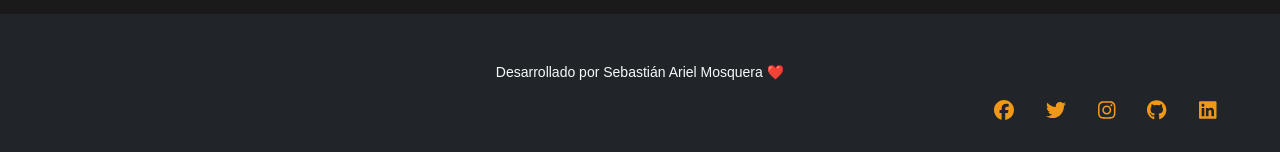
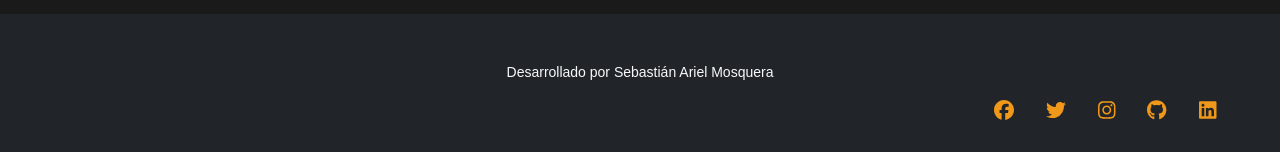
Before and after one commit to z4myk/portfolio, a React (Create React App) app: page / in a window 1280 px wide. Shown: the part 3083-3235 px from the top of the page. Built offline with nearby package versions, Linux system fonts and the light colour scheme; a web font is replaced by a local one.

Commit message:
fix footer

```diff
--- a/src/components/Footer.js
+++ b/src/components/Footer.js
@@ -11,7 +11,7 @@ export const Footer = () => {
   return (
     <>
       <div className="p-5 bg-dark text-light text-center">
-        <p className="small">Desarrollado por Sebastián Ariel Mosquera ❤️ </p>
+        <p className="small">Desarrollado por Sebastián Ariel Mosquera</p>
         <div className="d-flex justify-content-end">
           <a
             href="https://www.facebook.com/zev1t.cs/"
```
